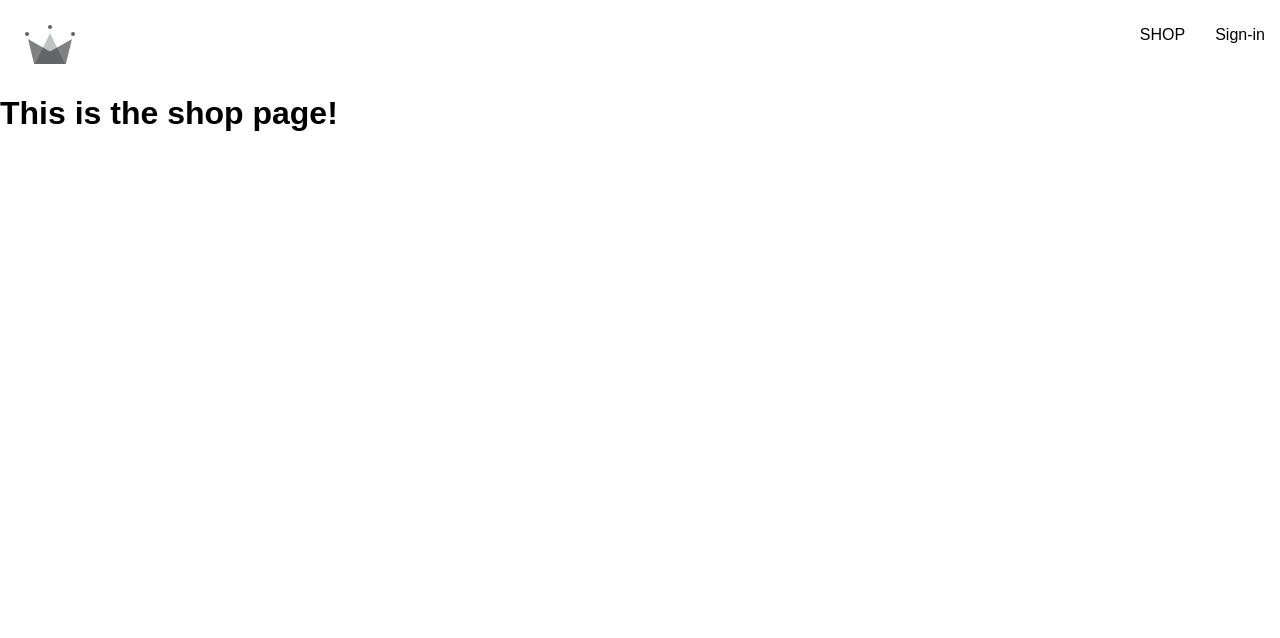
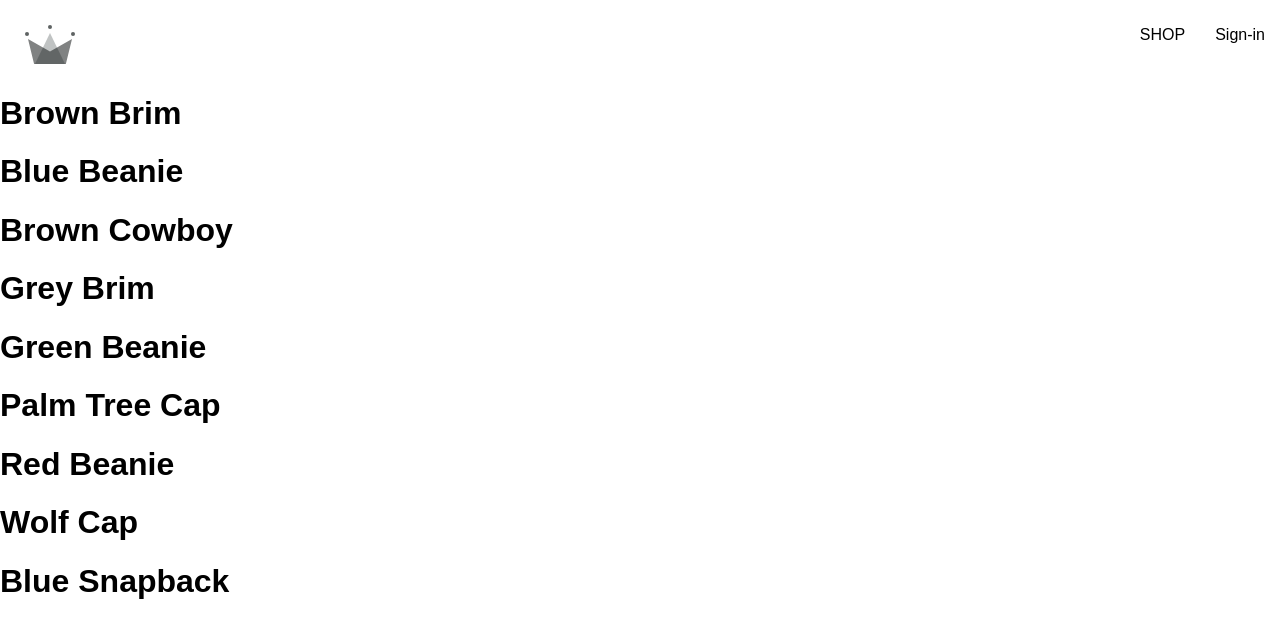
Before and after one commit to upluke/crwn-clothing-app, a React (Create React App) app: page /shop in a window 1280 px wide. Shown: the top 638 px of the page. Built offline with nearby package versions, Linux system fonts and the light colour scheme; no server answers; a web font is replaced by a local one.

Commit message:
new shop page

```diff
--- a/src/App.js
+++ b/src/App.js
@@ -2,10 +2,8 @@ import {Routes, Route} from 'react-router-dom'
 import Navigation from './routes/navigation/navigation.component';
 import Home from './routes/home/home.component'
 import Authentication from './routes/authentication/authentication.component';
+import Shop from './routes/shop/shop.component';
 
-const Shop =()=>{
-  return <h1>This is the shop page!</h1>
-}
 
 function App() {
 
--- /dev/null
+++ b/src/routes/shop/shop.component.jsx
@@ -0,0 +1,16 @@
+import SHOP_DATA from '../../shop-data.json'
+
+const Shop=()=>{
+    return (
+        <div>
+            {SHOP_DATA.map(({id, name})=>(
+                <div key={id}>
+                    <h1>{name}</h1>
+                </div>
+            ))}
+        </div>
+    )
+}
+
+
+export default Shop;
```
